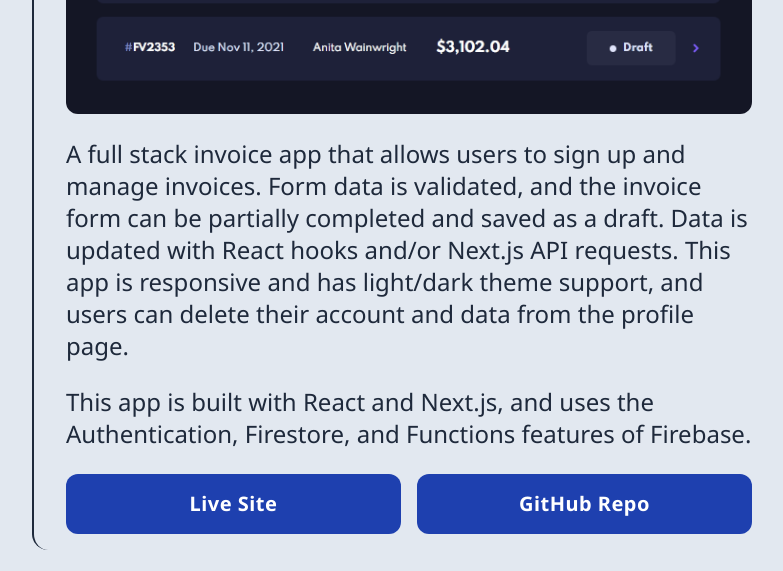
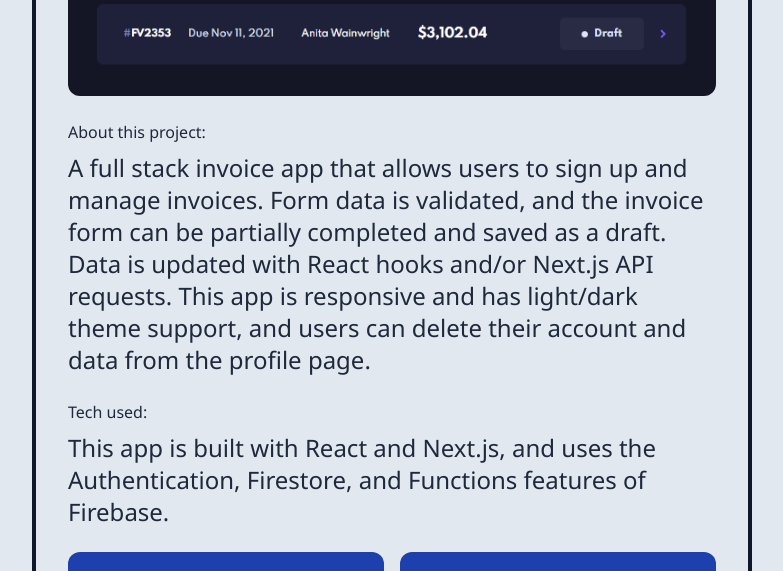
Before and after one commit to ivanolmo/ivanolmo.io, a Next.js app: page / in a window 1280 px wide. Shown: the part 1240-1811 px from the top of the page, without its empty margins (248-1031 px from the left). Built offline with nearby package versions, Linux system fonts and the light colour scheme.

Commit message:
Refactor component
Made image a link to the live site
Added new headings for the 'About' and 'Tech' info on projects
Updated prop names to match data file

```diff
--- a/components/ProjectItem.tsx
+++ b/components/ProjectItem.tsx
@@ -2,18 +2,21 @@ import Image from 'next/image';
 
 import Button from './Button';
 
-function ProjectItem(props: {
+interface ProjectItemProps {
   title: string;
   image: string;
   description: string;
   tech: string;
-  repository: string;
-  link: string;
-}) {
+  repoLink: string;
+  liveLink: string;
+}
+
+function ProjectItem(props: ProjectItemProps) {
   return (
-    <div className='py-4 pl-4 space-y-6 border-l-2 sm:pl-8 border-slate-800 dark:border-slate-200 rounded-l-2xl'>
+    <div className='p-4 space-y-6 border-4 sm:p-8 border-slate-900 rounded-2xl'>
       <h3>{props.title}</h3>
       <div className='w-auto h-auto overflow-hidden rounded-xl'>
+        <a href={props.liveLink} target='_blank' rel='noreferrer'>
           <Image
             src={`/static/images/${props.image}`}
             alt={props.title}
@@ -21,18 +24,25 @@ function ProjectItem(props: {
             height='100%'
             layout='responsive'
           />
+        </a>
       </div>
+      <div className='space-y-2'>
+        <h4>About this project:</h4>
         <p>{props.description}</p>
+      </div>
+      <div className='space-y-2'>
+        <h4>Tech used:</h4>
         <p>{props.tech}</p>
+      </div>
       <div className='grid gap-4 sm:grid-cols-2'>
-        <a href={props.link} target='_blank' rel='noreferrer'>
+        <a href={props.liveLink} target='_blank' rel='noreferrer'>
           <Button
             containerClasses='bg-blue-800 dark:bg-blue-600 hover:bg-blue-600 dark:hover:bg-blue-400 w-full col-span-1'
             textClasses='text-white'
             buttonText='Live Site'
           />
         </a>
-        <a href={props.repository} target='_blank' rel='noreferrer'>
+        <a href={props.repoLink} target='_blank' rel='noreferrer'>
           <Button
             containerClasses='bg-blue-800 dark:bg-blue-600 hover:bg-blue-600 dark:hover:bg-blue-400 w-full col-span-1'
             textClasses='text-white'
```
Lines whose indentation alone changed are shown as unchanged.
